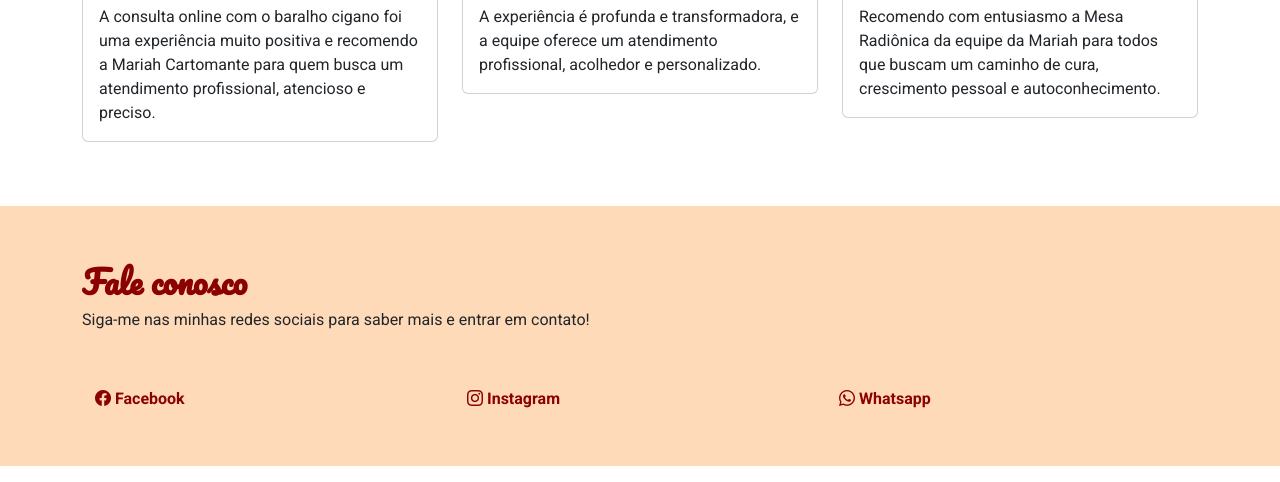
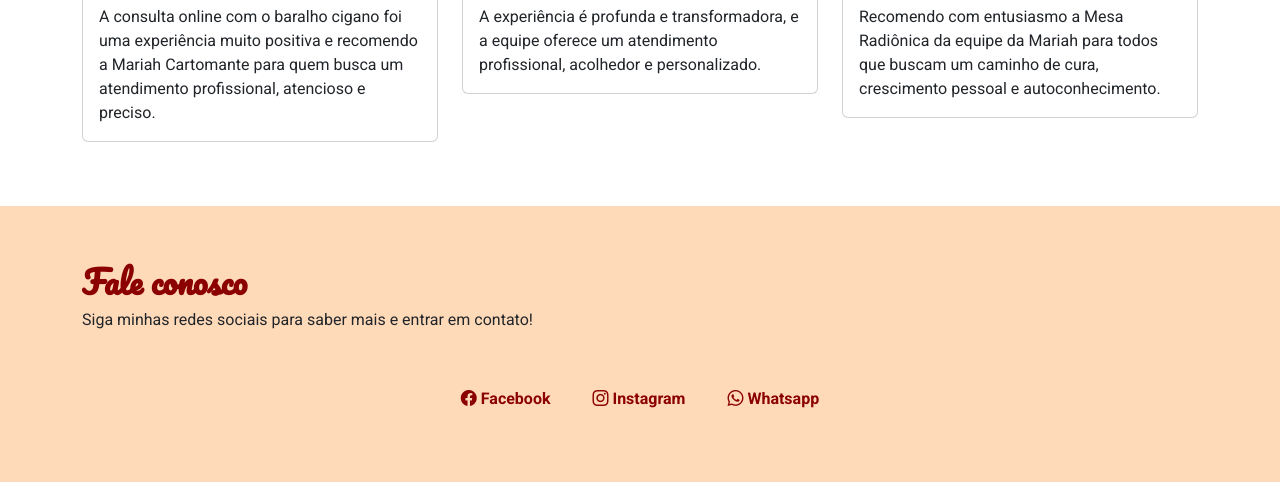
Before and after one commit to lucianadel/Baralho-cigano-Mariah-Cartomante, a plain HTML site: page index.html in a window 1280 px wide. Shown: the part 2242-2724 px from the top of the page. Drawn offline with nearby package versions, Linux system fonts and the light colour scheme.

Commit message:
Fiz alteracoes no menu de navegacao fale conosco. e fiz alteracoes na sessao sobre

```diff
--- a/index.html
+++ b/index.html
@@ -17,7 +17,7 @@
 
 <body>
     <!-- para poder acompanhar a pagina durante a rolagem -->
-    <header class="navbar navbar-expand-lg sticky-top p-4"id="cabecalho">
+    <header class="navbar navbar-expand-lg sticky-top p-4" id="cabecalho">
         <div class="container">
             <h1 class="navbar-brand m-0 section-title"> Mariah Cartomante </h1>
             <button class="navbar-toggler" data-bs-toggle="collapse" data-bs-target="#menu-navegacao">
@@ -28,7 +28,7 @@
             <nav class="navbar-collapse collapse justify-content-end" id="menu-navegacao">
                 <ul class="nav nav-pills d-block d-md-flex">
                     <li class="nav-item fw-bold">
-                        <a href="#sobre"class="nav-link">
+                        <a href="#sobre" class="nav-link">
 
                             <i class="bi bi-house-door me-1"></i>
                             Sobre Mariah Cartomante
@@ -42,7 +42,7 @@
                         </a>
                     </li>
                     <li class="nav-item fw-bold">
-                        <a href="#depoimentos" class="nav-link"></i>
+                        <a href="#depoimentos" class="nav-link">
                             <i class="bi bi-file-person-fill me-1"></i>
                             Depoimentos
                         </a>
@@ -61,7 +61,7 @@
     </header>
     <div data-bs-spy="scroll" data-bs-target="cabecalho">
         <section id="sobre">
-            <div class="carousel slide" data-bs-ride="carousel" id="carousel">
+            <div class="carousel slide d-none d-lg-block" data-bs-ride="carousel" id="carousel">
                 <div class="carousel-inner">
                     <div class="carousel-item active" data-bs-interval="3000">
                         <img src="./imagens/jogando-cartas.png" alt="foto jogando cartas baralho">
@@ -171,10 +171,13 @@
                             <div class="tab-pane active" id="baralhos">
                                 <div class="row">
                                     <div class="col-md-3">
-                                    <img class="d-block w-100" src="./imagens/Baralho-cigano.png" alt="foto baralho">
+                                        <img class="d-block w-100" src="./imagens/Baralho-cigano.png"
+                                            alt="foto baralho">
                                         <h5 class="text-colored fw-bold mt-2"> Baralho Cigano</h5>
-                                    <p>O baralho cigano é um espelho da alma, revelando seus pensamentos, sentimentos e
-                                        desejos mais profundos. Com ele, você terá a oportunidade de se conhecer melhor
+                                        <p>O baralho cigano é um espelho da alma, revelando seus pensamentos,
+                                            sentimentos e
+                                            desejos mais profundos. Com ele, você terá a oportunidade de se conhecer
+                                            melhor
                                             e entender o que o universo te reserva. Você tem o poder de escolher o seu
                                             caminho.</p>
                                         <a href="https://api.whatsapp.com/send?phone=5521972593292&text=Ol%C3%A1%2C%20vim%20pelo%20site%20e%20gostaria%20de%20saber%20mais%20sobre%20%2AConsulta%20com%20o%20baralho%20Cigano%2A"
@@ -186,7 +189,8 @@
                                     <div class="col-md-3">
                                         <img class="d-block w-100" src="./imagens/carta-ze.png" alt="foto-ritual2">
                                         <h5 class="text-colored fw-bold mt-2">Baralho do Zé</h5>
-                                    <p>O Zé Pilintra, com sua malandragem e bom humor, nos ensina a aproveitar a vida
+                                        <p>O Zé Pilintra, com sua malandragem e bom humor, nos ensina a aproveitar a
+                                            vida
                                             com leveza e sabedoria. Através das cartas do seu baralho, ele nos oferece
                                             mensagens inspiradoras para lidar com os desafios do dia a dia e alcançar a
                                             felicidade.</p>
@@ -227,7 +231,8 @@
                                         </h5>
                                         <p>O que esperar do Adoçamento de Casais na força dos Ciganos?
 
-                                        O adoçamento de casais com Mariah não é uma promessa mágica instantânea, mas sim
+                                            O adoçamento de casais com Mariah não é uma promessa mágica instantânea, mas
+                                            sim
                                             um processo de transformação energética.O adoçamento de casais fortalece os
                                             laços de amor e união entre o casal. </p>
 
@@ -244,9 +249,12 @@
                                         <h5 class="text-colored fw-bold mt-2"> Prosperidade Financeira
 
                                         </h5>
-                                    <p>A prosperidade vai além de bens materiais. Ela é um estado de abundância que se
-                                        manifesta em todos os aspectos da vida: amor, saúde, paz interior e realização
-                                        pessoal. Se você acredita que pode ser próspero, você já está no caminho certo."
+                                        <p>A prosperidade vai além de bens materiais. Ela é um estado de abundância que
+                                            se
+                                            manifesta em todos os aspectos da vida: amor, saúde, paz interior e
+                                            realização
+                                            pessoal. Se você acredita que pode ser próspero, você já está no caminho
+                                            certo."
                                             - Mariah Cartomante</p>
                                         <a href="https://api.whatsapp.com/send?phone=5521972593292&text=Ol%C3%A1%2C%20vim%20pelo%20site%20e%20gostaria%20de%20saber%20mais%20sobre%20%2ARitual%20de%20prosperidade%20Financeira%2A"
                                             class="btn btn-color-red" target="_blank">
@@ -255,11 +263,14 @@
                                     </div>
 
                                     <div class="col-md-3">
-                                    <img class="d-block w-100" src="./imagens/ritual-morango.png" alt="foto ritual3">
+                                        <img class="d-block w-100" src="./imagens/ritual-morango.png"
+                                            alt="foto ritual3">
                                         <h5 class="text-colored fw-bold mt-2">Padê Pombagira</h5>
                                         <p>Ritual para Alcançar Seus Desejos com Pomba Gira: Conecte-se à Força e Magia
-                                        Neste ritual, você terá a oportunidade de se conectar com a poderosa energia da
-                                        Pomba Gira e pedir a realização de seus desejos mais profundos.Que a Pomba Gira
+                                            Neste ritual, você terá a oportunidade de se conectar com a poderosa energia
+                                            da
+                                            Pomba Gira e pedir a realização de seus desejos mais profundos.Que a Pomba
+                                            Gira
                                             te abençoe e te guie na realização dos seus sonhos!</p>
 
                                         <a href="https://api.whatsapp.com/send?phone=5521972593292&text=Ol%C3%A1%2C%20vim%20pelo%20site%20e%20gostaria%20de%20saber%20mais%20sobre%20%2ARitual%20Pad%C3%AA%20Pombagira%2A"
@@ -276,7 +287,8 @@
                                         <img class="d-block w-100" src="./imagens/Mesa-radionica.png"
                                             alt="mesa radionica chama da violeta">
                                         <h5 class="text-colored fw-bold mt-2"> Mesa Radionica Chama da Violeta </h5>
-                                    <p>A Mesa Radiônica Chama da Violeta é uma ferramenta poderosa que pode te auxiliar
+                                        <p>A Mesa Radiônica Chama da Violeta é uma ferramenta poderosa que pode te
+                                            auxiliar
                                             na busca pela cura, pela transformação e pela elevação espiritual.
                                             A Mariah Cartomante e sua equipe estão aqui para te guiar e te apoiar nessa
                                             jornada de autoconhecimento.</p>
@@ -292,7 +304,8 @@
                                         <img class="d-block w-100" src="./imagens/mesa-radionica-ze-02.png"
                                             alt="mesa do ze">
                                         <h5 class="text-colored fw-bold mt-2"> Mesa Radionica do Zé</h5>
-                                    <p>Esteja aberto para receber as mensagens que a Mesa Radiônica Zé Pelintra tem para
+                                        <p>Esteja aberto para receber as mensagens que a Mesa Radiônica Zé Pelintra tem
+                                            para
                                             você. Confie no poder da cura, da transformação, da sabedoria ancestral e da
                                             vibração da prosperidade. Acredite no seu potencial infinito e na força que
                                             reside dentro de você.</p>
@@ -306,8 +319,10 @@
                                         <img class="d-block w-100" src="./imagens/mesa-ganesha.png" alt="mesa Ganesha">
 
                                         <h5 class="text-colored fw-bold mt-2"> Mesa Radionica Ganesha</h5>
-                                    <p>Na jornada da vida, onde desafios e oportunidades se entrelaçam, a Mesa Radiônica
-                                        Ganesha surge como um farol de orientação e um portal de conexão com a sabedoria
+                                        <p>Na jornada da vida, onde desafios e oportunidades se entrelaçam, a Mesa
+                                            Radiônica
+                                            Ganesha surge como um farol de orientação e um portal de conexão com a
+                                            sabedoria
                                             divina e a energia abençoada de Ganesha, o deus hindu da prosperidade e da
                                             remoção de obstáculos.</p>
                                         <a href="https://api.whatsapp.com/send?phone=5521972593292&text=Ol%C3%A1%2C%20vim%20pelo%20site%20e%20gostaria%20de%20saber%20mais%20sobre%20%2AMesa%20Radionica%20Ganesha%2A"
@@ -330,12 +345,14 @@
                 <div class="row">
                     <div class="col-md-4">
                         <div class="card mb-3">
-                        <img src="./imagens/foto-Carmem.jpg" class="card-img-top img-fluid" alt="Foto da Carmem Silva">
+                            <img src="./imagens/foto-Carmem.jpg" class="card-img-top img-fluid"
+                                alt="Foto da Carmem Silva">
                             <div class="card-body">
                                 <h5 class="card-title text-colored">
                                     Sou a Carmem Silva
                                     <i class="bi bi-chat-left-heart"></i>
-                            </h5>A consulta online com o baralho cigano foi uma experiência muito positiva e recomendo a
+                                </h5>A consulta online com o baralho cigano foi uma experiência muito positiva e
+                                recomendo a
                                 Mariah Cartomante
                                 para quem busca um atendimento profissional, atencioso e preciso.
                                 <p class="card-text text-colored">
@@ -377,28 +394,39 @@
         </section>
 
         <section id="fale-conosco" class="pt-5 pb-5">
-        <div class="container container">
+            <div class="container">
                 <div class="row">
-                <h2 class=" section-title text-colored fw-bold mt-2">Fale conosco</h2>
-                <p>Siga-me nas minhas redes sociais para saber mais e entrar em contato!</p>
+                    <h2 class="section-title text-colored fw-bold mt-2">Fale conosco</h2>
+                    <p>Siga minhas redes sociais para saber mais e entrar em contato!</p>
+                </div>
 
                 <div class="row mt-4">
-                    <div class="col-md-4">
-                        <a href="https://www.facebook.com/share/cVr6w8qcscgrVrW2/?mibextid=xfxF2i" target="_blank" class="btn btn-color-facebook text-colored fw-bold mt-2">
+                    <div class="col-md-12">
+                        <ul class="list-unstyled d-flex justify-content-center">
+                            <li class="me-3"> <a href="https://www.facebook.com/share/cVr6w8qcscgrVrW2/?mibextid=xfxF2i"
+                                    target="_blank" class="btn btn-color-facebook text-colored fw-bold mt-2">
                                     <i class="bi bi-facebook"></i>
                                     Facebook
                                 </a>
-                    </div>
-                    <div class="col-md-4">
-                        <a href="https://www.instagram.com/cartomantemariah_" target="_blank" class="btn btn-color-instagram text-colored fw-bold mt-2">
+                            </li>
+                            <li class="me-3"> <a href="https://www.instagram.com/cartomantemariah_" target="_blank"
+                                    class="btn btn-color-instagram text-colored fw-bold mt-2">
                                     <i class="bi bi-instagram"></i>
                                     Instagram
                                 </a>
-                    </div>
-                    <div class="col-md-4">
-                        <a href="https://api.whatsapp.com/send?phone=5521972593292&text=%2AOl%C3%A1%2C%20vim%20pelo%20site%2A" target="_blank" class="btn btn-color-whatsapp text-colored fw-bold mt-2">
+                            </li>
+                            <li>
+                                <a href="https://api.whatsapp.com/send?phone=5521972593292&text=%2AOl%C3%A1%2C%20vim%20pelo%20site%2A"
+                                    target="_blank" class="btn btn-color-whatsapp text-colored fw-bold mt-2">
                                     <i class="bi bi-whatsapp"></i>
                                     Whatsapp
+                                </a>
+                            </li>
+                        </ul>
+                    </div>
+                </div>
+            </div>
+        </section>
 
         </a>
     </div>
@@ -406,22 +434,13 @@
     </div>
     </div>
     </section>
-
-
-
-
-    </div>
-
-
     </div>
     </div>
-
+    </div>
     </section>
     </div>
 
     <script src="https://cdn.jsdelivr.net/npm/bootstrap@5.3.3/dist/js/bootstrap.bundle.min.js"></script>
-
-
 </body>
 
 </html>
```
Lines whose indentation alone changed are shown as unchanged.
